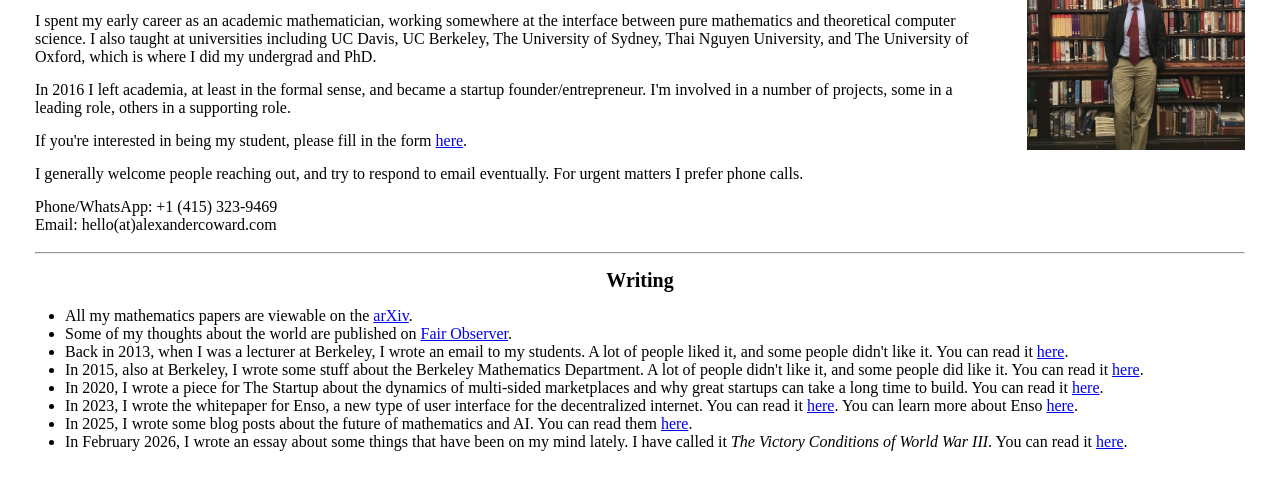
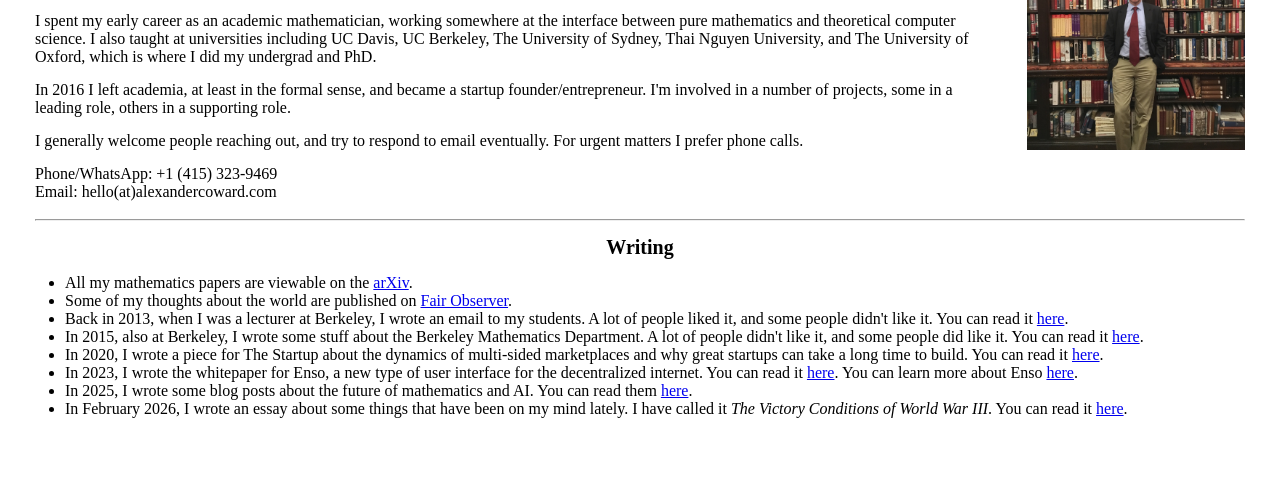
Before and after one commit to alexandercoward/acwebsite, a website: page public/index.html in a window 1280 px wide. Shown: the part 98-588 px from the top of the page. Drawn offline with Linux system fonts and the light colour scheme.

Commit message:
Remove student enrollment paragraph from homepage

```diff
--- a/public/index.html
+++ b/public/index.html
@@ -137,11 +137,6 @@
               projects, some in a leading role, others in a supporting role.
             </p>
             <p class="marginBottom15">
-              If you're interested in being my student, please fill in the form
-              <a href="https://edeeu.education" target="_blank">here</a>.
-            </p>
-
-            <p class="marginBottom15">
               I generally welcome people reaching out, and try to respond to
               email eventually. For urgent matters I prefer phone calls.
             </p>
```
